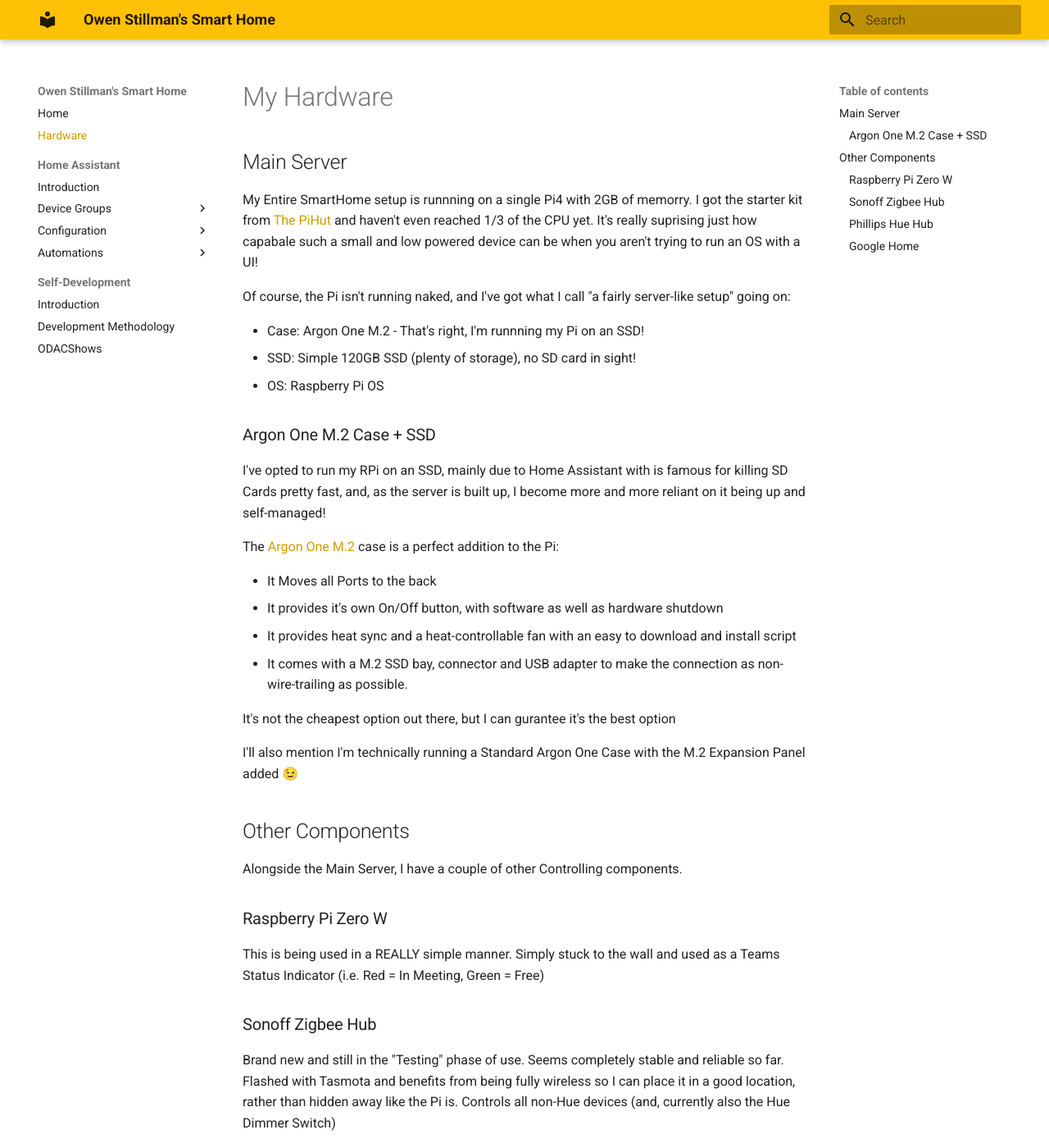
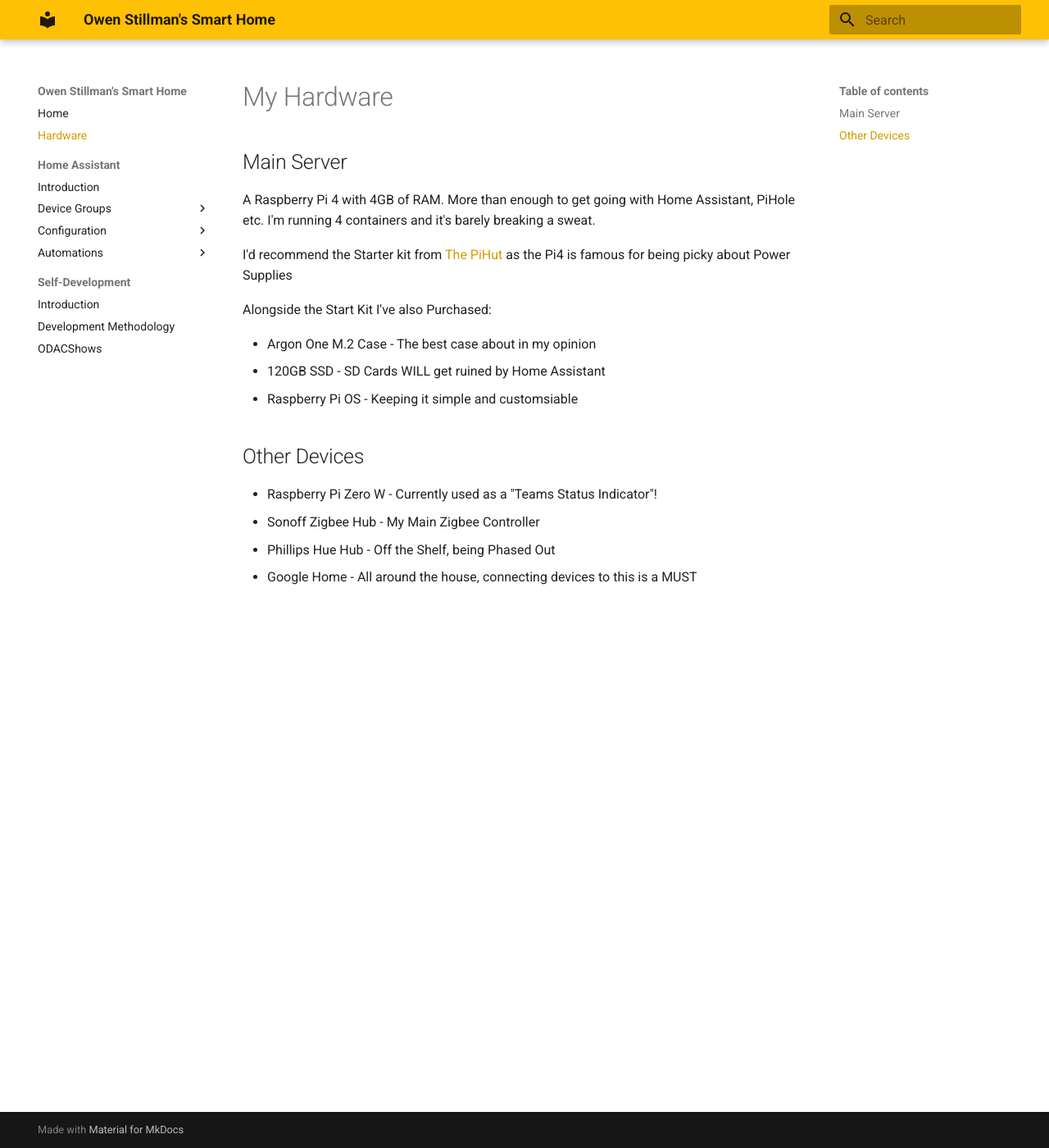
Before and after one commit to OStillman/HomeAssistant-Public, an MkDocs documentation site: the page built from docs/hardware.md, in a window 1280 px wide and 1400 px high. Shown: the whole window at 82% size. Built offline with MkDocs 1.6.1 and Material for MkDocs 9.7.7, drawn with Linux system fonts in a browser that asks for light colours; some of the changed text lies outside the part shown.

Commit message:
Improve Hardware Info

```diff
--- a/docs/hardware.md
+++ b/docs/hardware.md
@@ -2,40 +2,19 @@
 
 ## Main Server
 
-My Entire SmartHome setup is runnning on a single Pi4 with 2GB of memorry. I got the starter kit from [The PiHut](https://thepihut.com/products/raspberry-pi-starter-kit?variant=20336446046270) and haven't even reached 1/3 of the CPU yet. It's really suprising just how capabale such a small and low powered device can be when you aren't trying to run an OS with a UI!
+A Raspberry Pi 4 with 4GB of RAM. More than enough to get going with Home Assistant, PiHole etc. I'm running 4 containers and it's barely breaking a sweat.
 
-Of course, the Pi isn't running naked, and I've got what I call "a fairly server-like setup" going on:
+I'd recommend the Starter kit from [The PiHut](https://thepihut.com/products/raspberry-pi-starter-kit?variant=20336446046270) as the Pi4 is famous for being picky about Power Supplies
 
-- Case: Argon One M.2 - That's right, I'm runnning my Pi on an SSD!
-- SSD: Simple 120GB SSD (plenty of storage), no SD card in sight!
-- OS: Raspberry Pi OS
+Alongside the Start Kit I've also Purchased:
 
+- Argon One M.2 Case - The best case about in my opinion
+- 120GB SSD - SD Cards WILL get ruined by Home Assistant
+- Raspberry Pi OS - Keeping it simple and customsiable
 
-### Argon One M.2 Case + SSD
-I've opted to run my RPi on an SSD, mainly due to Home Assistant with is famous for killing SD Cards pretty fast, and, as the server is built up, I become more and more reliant on it being up and self-managed!
+## Other Devices
 
-The [Argon One M.2](https://thepihut.com/products/argon-one-m-2-raspberry-pi-4-case) case is a perfect addition to the Pi:
-
-- It Moves all Ports to the back
-- It provides it's own On/Off button, with software as well as hardware shutdown
-- It provides heat sync and a heat-controllable fan with an easy to download and install script
-- It comes with a M.2 SSD bay, connector and USB adapter to make the connection as non-wire-trailing as possible.
-
-It's not the cheapest option out there, but I can gurantee it's the best option
-
-I'll also mention I'm technically running a Standard Argon One Case with the M.2 Expansion Panel added 😉
-
-## Other Components
-Alongside the Main Server, I have a couple of other Controlling components.
-
-### Raspberry Pi Zero W
-This is being used in a REALLY simple manner. Simply stuck to the wall and used as a Teams Status Indicator (i.e. Red = In Meeting, Green = Free)
-
-### Sonoff Zigbee Hub
-Brand new and still in the "Testing" phase of use. Seems completely stable and reliable so far. Flashed with Tasmota and benefits from being fully wireless so I can place it in a good location, rather than hidden away like the Pi is. Controls all non-Hue devices (and, currently also the Hue Dimmer Switch)
-
-### Phillips Hue Hub
-As it says on the tin. Possibly being replaced by Sonoff, but I need to be able to trust the Sonoff first!
-
-### Google Home
-These things are dotted ALL AROUND the house and I'm looking at exposing some Home Assistant Entities to these in the near future
+- Raspberry Pi Zero W - Currently used as a "Teams Status Indicator"!
+- Sonoff Zigbee Hub - My Main Zigbee Controller
+- Phillips Hue Hub - Off the Shelf, being Phased Out
+- Google Home - All around the house, connecting devices to this is a MUST
```
